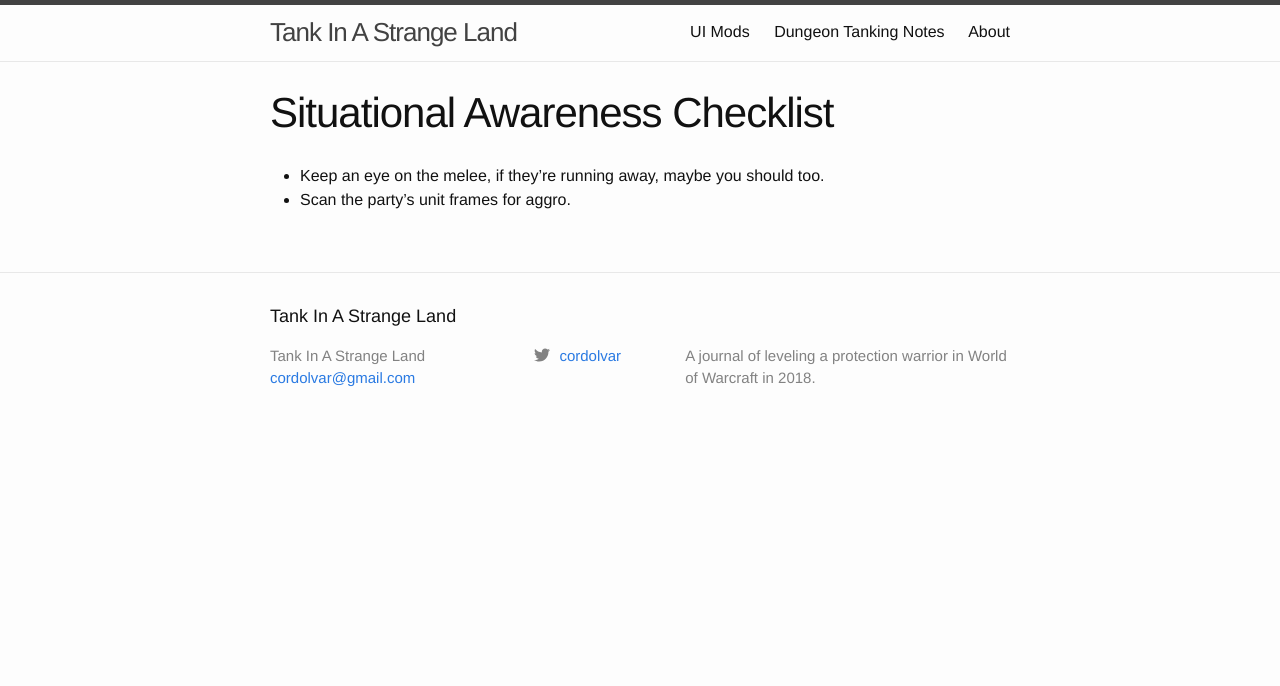
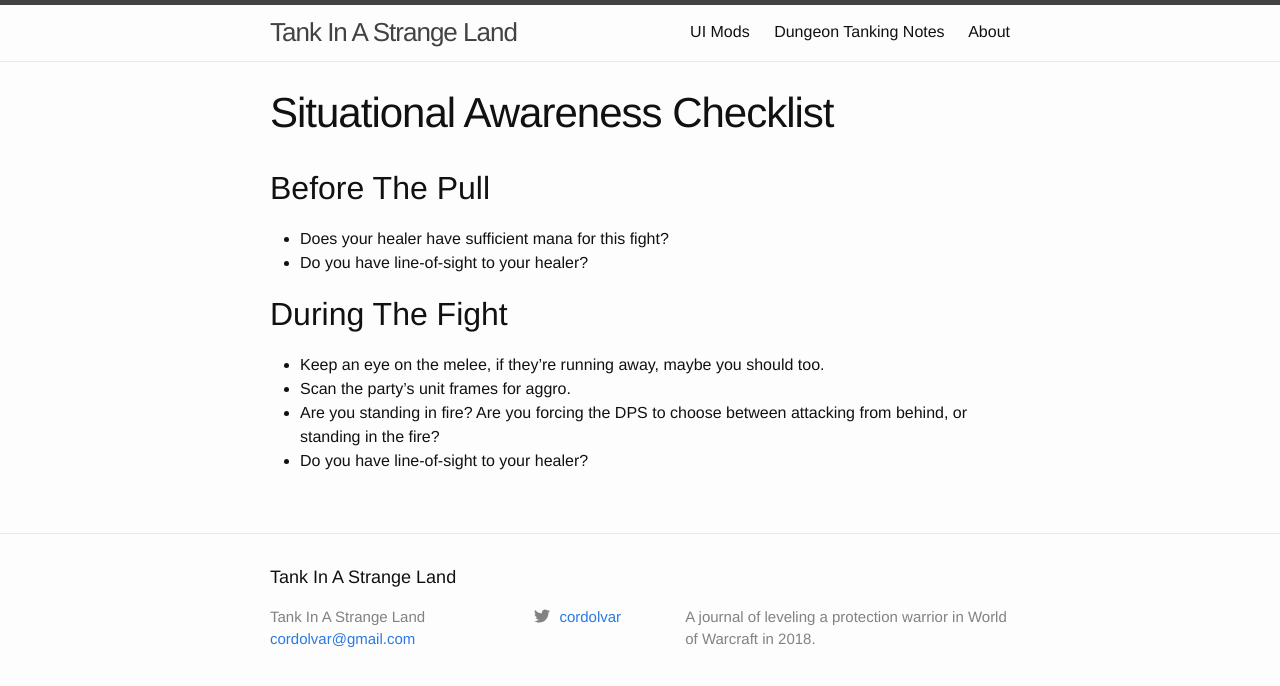
Before and after one commit to tank-in-a-strange-land/site, a Jekyll site: the page built from situational-awareness-checklist.md, in a window 1280 px wide. Shown: the top 686 px of the page. Built offline with Jekyll 4.4.1, drawn with Linux system fonts in a browser that asks for light colours.

Commit message:
Update: 2018-03-04

```diff
--- a/situational-awareness-checklist.md
+++ b/situational-awareness-checklist.md
@@ -2,5 +2,13 @@
 layout: page
 title: Situational Awareness Checklist
 ---
+
+## Before The Pull
+* Does your healer have sufficient mana for this fight?
+* Do you have line-of-sight to your healer?
+
+## During The Fight
 * Keep an eye on the melee, if they're running away, maybe you should too.
 * Scan the party's unit frames for aggro.
+* Are you standing in fire? Are you forcing the DPS to choose between attacking from behind, or standing in the fire?
+* Do you have line-of-sight to your healer?
```
Also changed, not shown: _includes/powers.md (+4 -2 lines), _posts/2018-02-14-epic-brd-run.md (+1 -1 lines), _posts/2018-03-04-devastator.md (added, +47 -0 lines).
